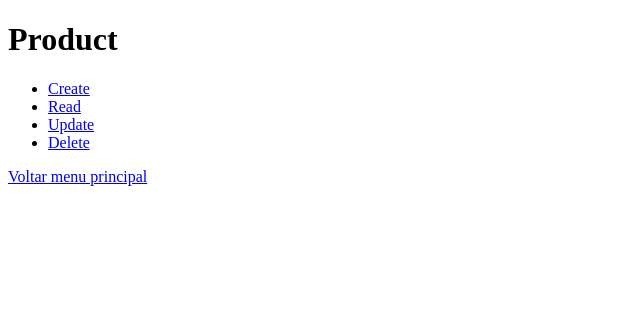
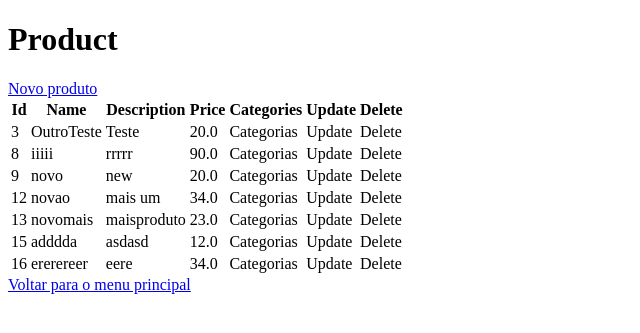
Before and after one commit to VictorSimao/crud-loja, a Flask app: page /product in a window 1280 px wide. Shown: the top 333 px of the page, without its empty margins (0-640 px from the left). Run offline with Flask 2, Linux system fonts and the light colour scheme; data comes from the database, SQL or seed files in the repository; both versions use the stored data as it was after the commit.

Commit message:
Organizando Funcionalidade de Produto - App

```diff
--- a/src/views/web/start.py
+++ b/src/views/web/start.py
@@ -1,18 +1,49 @@
 from flask import Flask, render_template, request, redirect
 
 from src.controllers.category_controller import CategoryController
+from src.controllers.product_controller import ProductController
 
 
 app = Flask(__name__)
 
+# HOME
 @app.route('/')
 def home():
     return render_template('home.html')
 
+# PRODUCT
 @app.route('/product')
 def product():
-    return render_template('product.html')
+    controller = ProductController()
+    data = controller.read()
+    return render_template('product.html', title="Product", data=data)
 
+@app.route('/product/form')
+def product_create():
+    product_id = request.args.get('id')
+    if product_id:
+        controller = ProductController()
+        data = controller.read_by_id(product_id)
+        return render_template('product_form.html', title="Product Update", data=data)
+    return render_template('product_form.html', title="Product Create")
+
+@app.route('/product/save')
+def product_save():
+    product_id = request.args.get('id')
+    name = request.args.get('name')
+    description = request.args.get('description')
+    price = request.args.get('price')
+    categories = 'Cat'
+
+    controller = ProductController()
+    if product_id:
+        controller.update(product_id, name, description, price)
+    else:
+        controller.create(name, description, price, categories)
+
+    return redirect('/product')
+
+# CATEGORY
 @app.route('/category')
 def category():
     controller = CategoryController()
--- a/src/views/web/templates/category.html
+++ b/src/views/web/templates/category.html
@@ -31,6 +31,6 @@
             {% endfor %}
         </tbody>
     </table>
-    <a href="/">Voltar para o inicio</a>
+    <a href="/">Voltar para o menu principal</a>
 </body>
 </html>
--- a/src/views/web/templates/product.html
+++ b/src/views/web/templates/product.html
@@ -4,17 +4,38 @@
     <meta charset="UTF-8">
     <meta http-equiv="X-UA-Compatible" content="IE=edge">
     <meta name="viewport" content="width=device-width, initial-scale=1.0">
-    <title>Olist-product</title>
+    <title>Olist - {{title}} </title>
 </head>
 <body>
-    <h1>Product</h1>
-    <ul>
-        <li><a href='/product/create'>Create</a></li>
-        <li><a href='/product/read'>Read</a></li>
-        <li><a href='/product/update'>Update</a></li>
-        <li><a href='/product/delete'>Delete</a></li>
-    </ul>
+    <h1>{{title}}</h1>
+    <a href="/product/form">Novo produto</a>
+    <table>
+        <thead>
+            <tr>
+                <th>Id</th>
+                <th>Name</th>
+                <th>Description</th>
+                <th>Price</th>
+                <th>Categories</th>
+                <th>Update</th>
+                <th>Delete</th>
+            </tr>
+        </thead>
+        <tbody>
+            {% for item in data %}
+                <tr>
+                    <td>{{item.id}}</td>
+                    <td>{{item.name}}</td>
+                    <td>{{item.description}}</td>
+                    <td>{{item.price}}</td>
+                    <td>Categorias</td>
+                    <td>Update</td>
+                    <td>Delete</td>
+                </tr>
+            {% endfor %}
+        </tbody>
 
-    <a href="/">Voltar menu principal</a>
+    </table>
+    <a href="/">Voltar para o menu principal</a>
 </body>
 </html>
```
Also changed, not shown: src/views/web/templates/product_form.html (added, +21 -0 lines), database.db.
